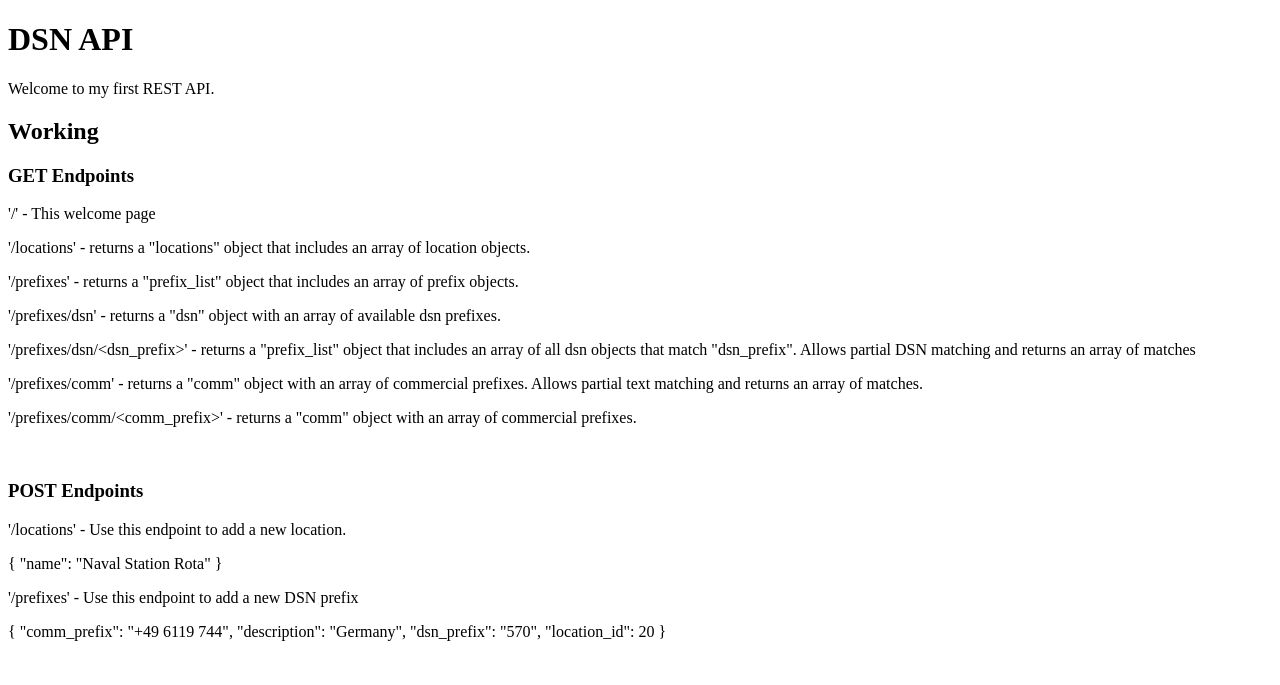
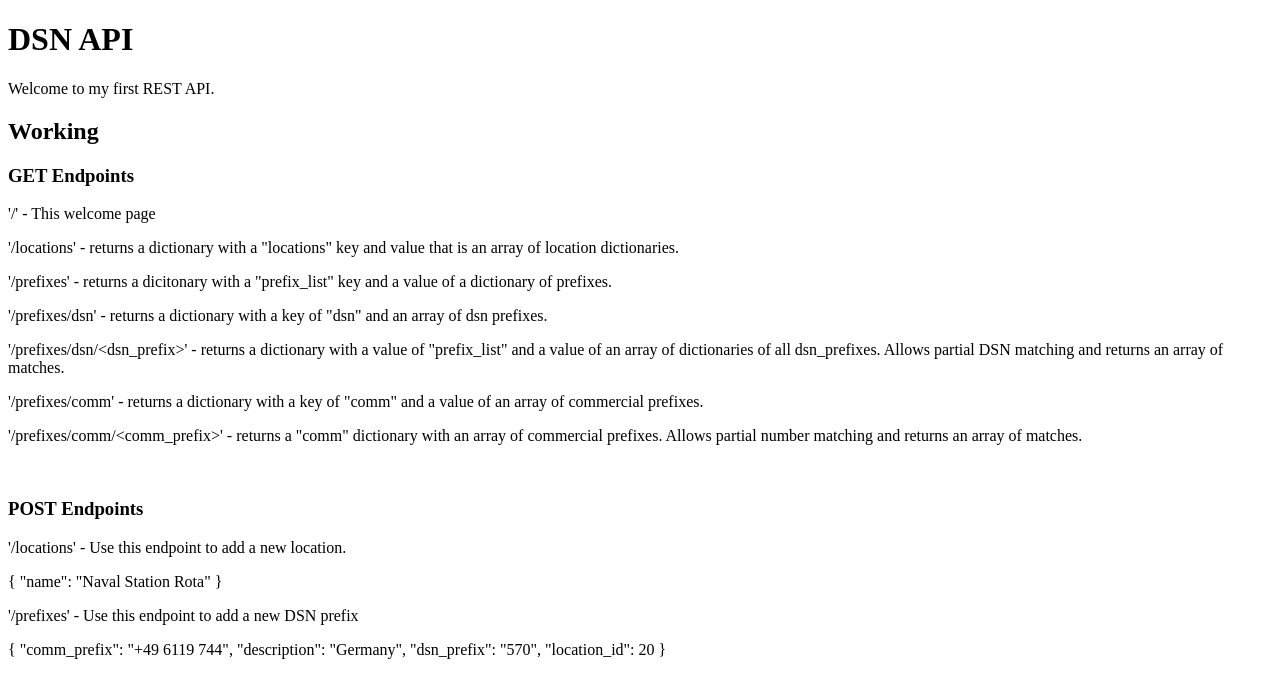
Before and after one commit to gzd2032/dsn_api, a Flask app: page / in a window 1280 px wide. Shown: the top 685 px of the page. Run offline with Flask 2, Linux system fonts and the light colour scheme.

Commit message:
updated readme

```diff
--- a/app/main/routes.py
+++ b/app/main/routes.py
@@ -74,7 +74,9 @@ def add_location():
 def get_prefixes():
     try:
         query = Prefixes.query.all()
-        dsns = [dsn.short() for dsn in query]
+        dsns = {}
+        for dsn in query:
+            dsns[dsn.dsn_prefix] = dsn.comm_prefix
     except:
         abort (500)
     finally:
--- a/app/templates/index.html
+++ b/app/templates/index.html
@@ -12,12 +12,12 @@
         <h2>Working</h2>
         <h3>GET Endpoints</h3>
         <p>'/' - This welcome page</p>
-        <p>'/locations' - returns a "locations" object that includes an array of location objects.</p>
-        <p>'/prefixes' - returns a "prefix_list" object that includes an array of prefix objects.</p>
-        <p>'/prefixes/dsn' - returns a "dsn" object with an array of available dsn prefixes.</p>
-        <p>'/prefixes/dsn/&lt;dsn_prefix&gt;' - returns a "prefix_list" object that includes an array of all dsn objects that match "dsn_prefix".  Allows partial DSN matching and returns an array of matches</p>
-        <p>'/prefixes/comm' - returns a "comm" object with an array of commercial prefixes.  Allows partial text matching and returns an array of matches. </p>
-        <p>'/prefixes/comm/&lt;comm_prefix&gt;' - returns a "comm" object with an array of commercial prefixes.</p>
+        <p>'/locations' - returns a dictionary with a "locations" key and value that is an array of location dictionaries.</p>
+        <p>'/prefixes' - returns a dicitonary with a "prefix_list" key and a value of a dictionary of prefixes.</p>
+        <p>'/prefixes/dsn' - returns a dictionary with a key of "dsn" and an array of dsn prefixes.</p>
+        <p>'/prefixes/dsn/&lt;dsn_prefix&gt;' - returns a dictionary with a value of "prefix_list" and a value of an array of dictionaries of all dsn_prefixes.  Allows partial DSN matching and returns an array of matches.</p>
+        <p>'/prefixes/comm' - returns a dictionary with a key of "comm" and a value of an array of commercial prefixes.</p>
+        <p>'/prefixes/comm/&lt;comm_prefix&gt;' - returns a "comm" dictionary with an array of commercial prefixes.  Allows partial number matching and returns an array of matches. </p>
         <br>
         <h3>POST Endpoints</h3>
         <p>'/locations' - Use this endpoint to add a new location. </p>
```
Also changed, not shown: README.md.
